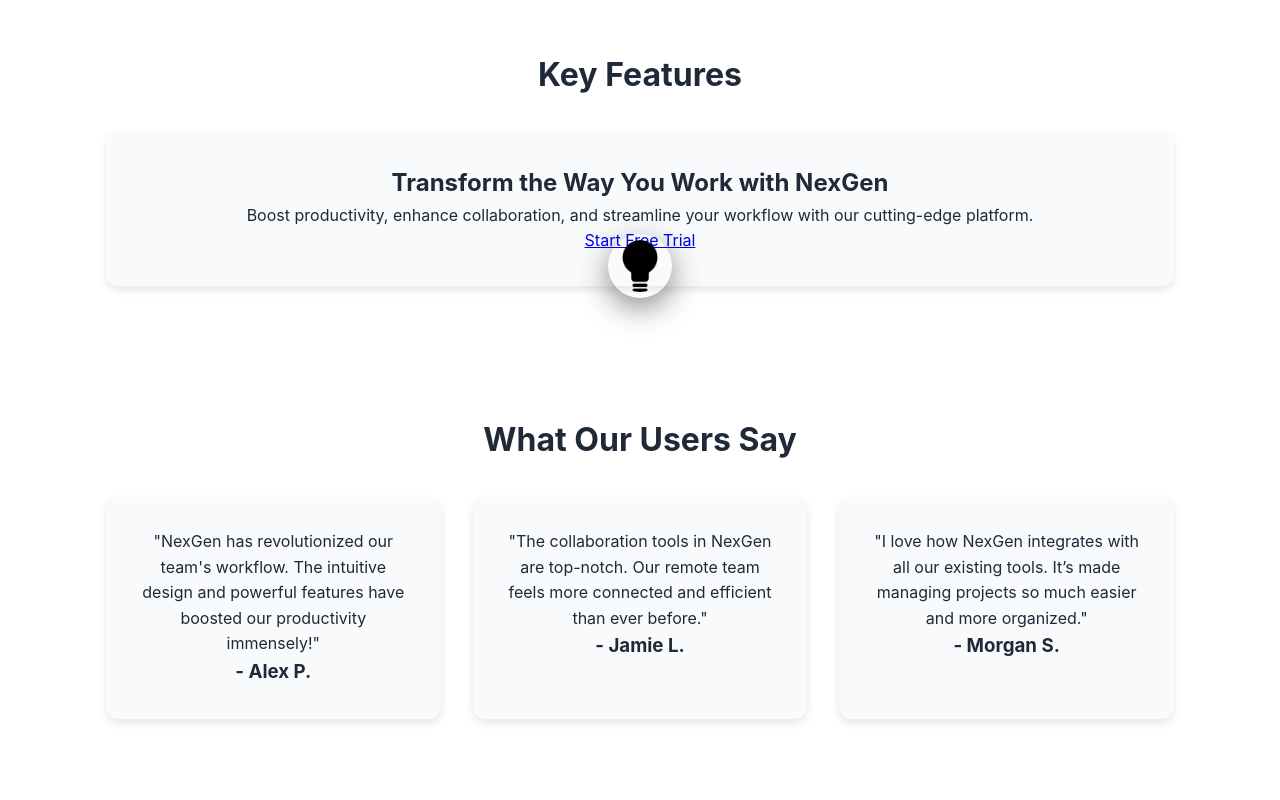
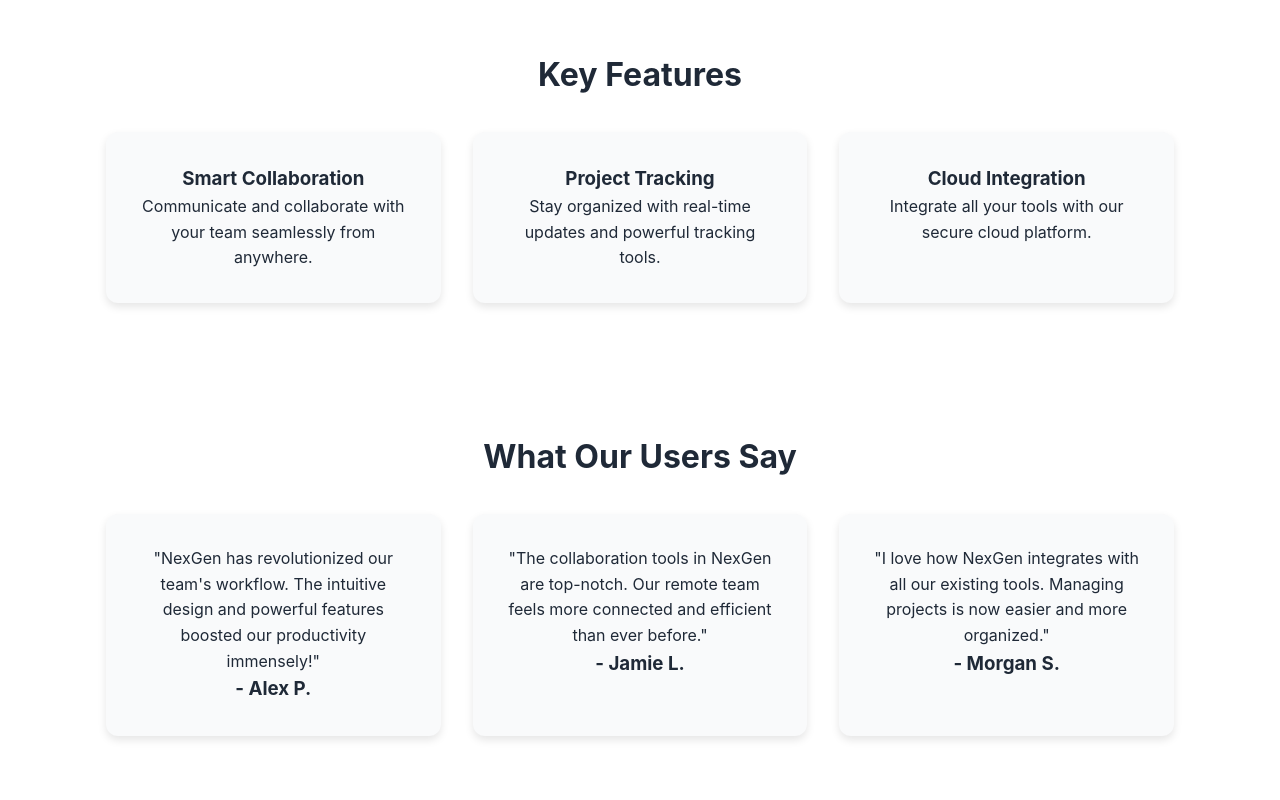
Before and after one commit to amrelkotit/Tech-Product, a plain HTML site: page index.html in a window 1280 px wide. Shown: the part 500-1300 px from the top of the page. Drawn offline with Linux system fonts and the light colour scheme.

Commit message:
index.html

```diff
--- a/index.html
+++ b/index.html
@@ -6,14 +6,14 @@
   <title>NexGen – Transform the Way You Work</title>
   <link rel="stylesheet" href="style.css" />
   <script defer src="script.js"></script>
-
 </head>
 <body>
   <header>
     <div class="container nav-container">
       <div class="logo">Nex<span>Gen</span></div>
+      <button class="hamburger" id="menuToggle" aria-label="Menu">&#9776;</button>
       <nav>
-        <ul class="nav-links">
+        <ul class="nav-links" id="navLinks">
           <li><a href="#features">Features</a></li>
           <li><a href="#pricing">Pricing</a></li>
           <li><a href="#testimonials">Testimonials</a></li>
@@ -22,36 +22,46 @@
       </nav>
     </div>
   </header>
-  <section class="hero animate-on-scroll">
+
+  <section class="hero animate-on-scroll" id="hero">
     <div class="container hero-content">
       <div class="hero-text">
-            <h1>Transform the Way You Work with <span>NexGen</span></h1>
-            <p>Boost productivity, enhance collaboration, and streamline your workflow with our cutting-edge platform.</p>
-            <a href="#cta" class="btn btn-primary">Start Free Trial</a>
+        <h1>Transform the Way You Work with <span>NexGen</span></h1>
+        <p>Boost productivity, enhance collaboration, and streamline your workflow with our cutting-edge platform.</p>
+        <a href="#cta" class="btn btn-primary">Start Free Trial</a>
       </div>
       <div class="hero-image">
         <img src="logo.png" alt="NexGen Dashboard" />
       </div>
     </div>
   </section>
+
   <section class="features animate-on-scroll" id="features">
     <div class="container">
       <h2 class="section-title">Key Features</h2>
       <div class="features-grid">
         <div class="feature-card">
-            <h1>Transform the Way You Work with <span>NexGen</span></h1>
-            <p>Boost productivity, enhance collaboration, and streamline your workflow with our cutting-edge platform.</p>
-            <a href="#cta" class="startbtn">Start Free Trial</a>
+          <h3>Smart Collaboration</h3>
+          <p>Communicate and collaborate with your team seamlessly from anywhere.</p>
+        </div>
+        <div class="feature-card">
+          <h3>Project Tracking</h3>
+          <p>Stay organized with real-time updates and powerful tracking tools.</p>
+        </div>
+        <div class="feature-card">
+          <h3>Cloud Integration</h3>
+          <p>Integrate all your tools with our secure cloud platform.</p>
         </div>
       </div>
     </div>
   </section>
+
   <section class="testimonials animate-on-scroll" id="testimonials">
     <div class="container">
       <h2 class="section-title">What Our Users Say</h2>
       <div class="testimonials-grid">
         <div class="testimonial-card">
-          <p>"NexGen has revolutionized our team's workflow. The intuitive design and powerful features have boosted our productivity immensely!"</p>
+          <p>"NexGen has revolutionized our team's workflow. The intuitive design and powerful features boosted our productivity immensely!"</p>
           <h3>- Alex P.</h3>
         </div>
         <div class="testimonial-card">
@@ -59,12 +69,13 @@
           <h3>- Jamie L.</h3>
         </div>
         <div class="testimonial-card">
-          <p>"I love how NexGen integrates with all our existing tools. It’s made managing projects so much easier and more organized."</p>
+          <p>"I love how NexGen integrates with all our existing tools. Managing projects is now easier and more organized."</p>
           <h3>- Morgan S.</h3>
         </div>
       </div>
     </div>
   </section>
+
   <section class="pricing animate-on-scroll" id="pricing">
     <div class="container">
       <h2 class="section-title">Pricing Plans</h2>
@@ -107,11 +118,11 @@
     <div class="container">
       <h2>Ready to Get Started?</h2>
       <p>Join thousands of professionals who trust NexGen to power their work. Sign up today and take your productivity to the next level!</p>
-      <a href="#signup" class="btn btn-primary">Start Your Free Trial</a>
+      <a href="#signup" class="btn btn-light">Start Your Free Trial</a>
+      <button class="theme" id="themeBtn" aria-label="Toggle dark/light mode">
+        <img src="lb.png" alt="theme-toggle" id="themeIcon">
+      </button>
     </div>
   </section>
-  <button class="theme" id ="themeBtn" aria-label="Toggle dark/light mode">
-      <img src="lb.png" alt="theme-toggle" id="themeIcon">
-  </button>
 </body>
 </html>
```
